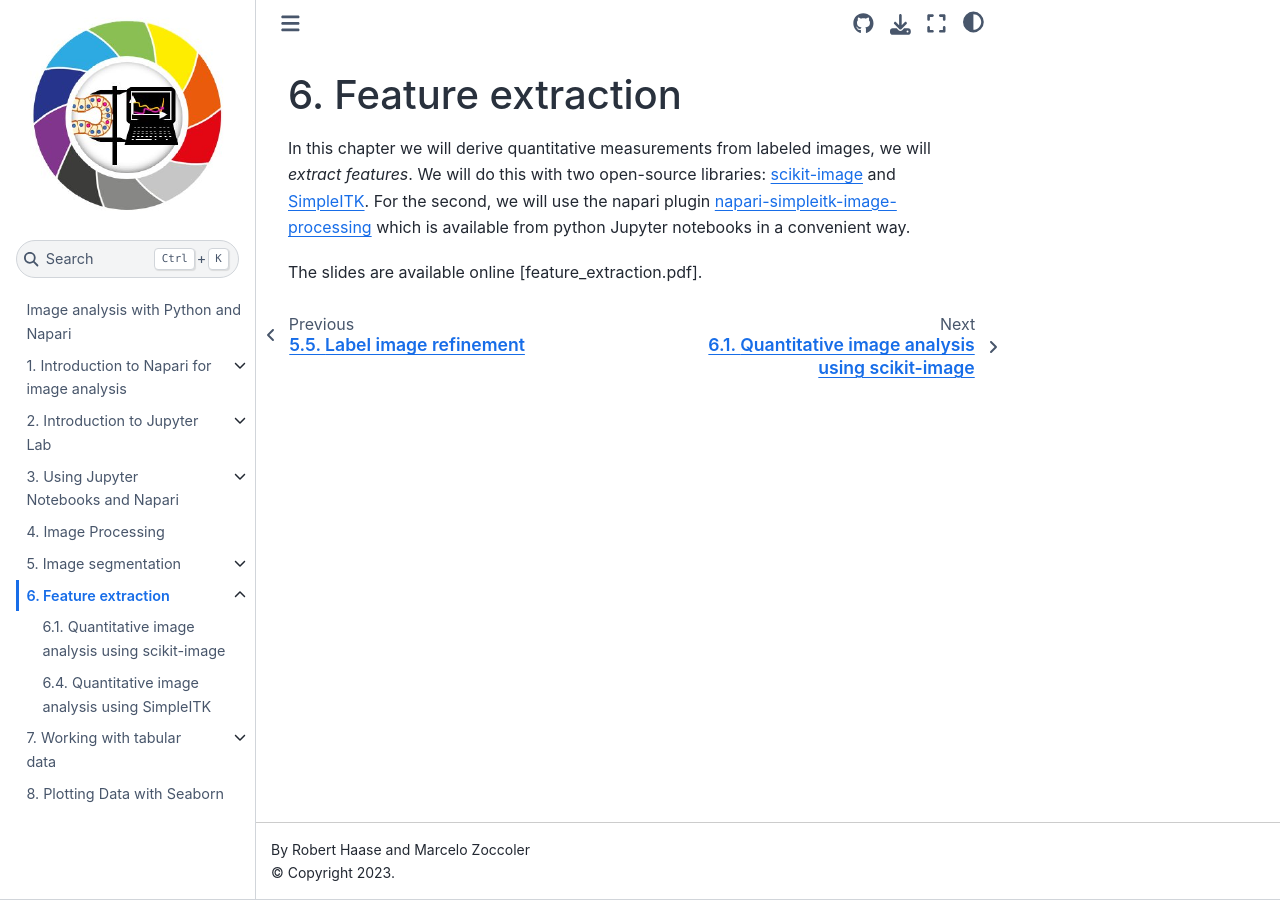
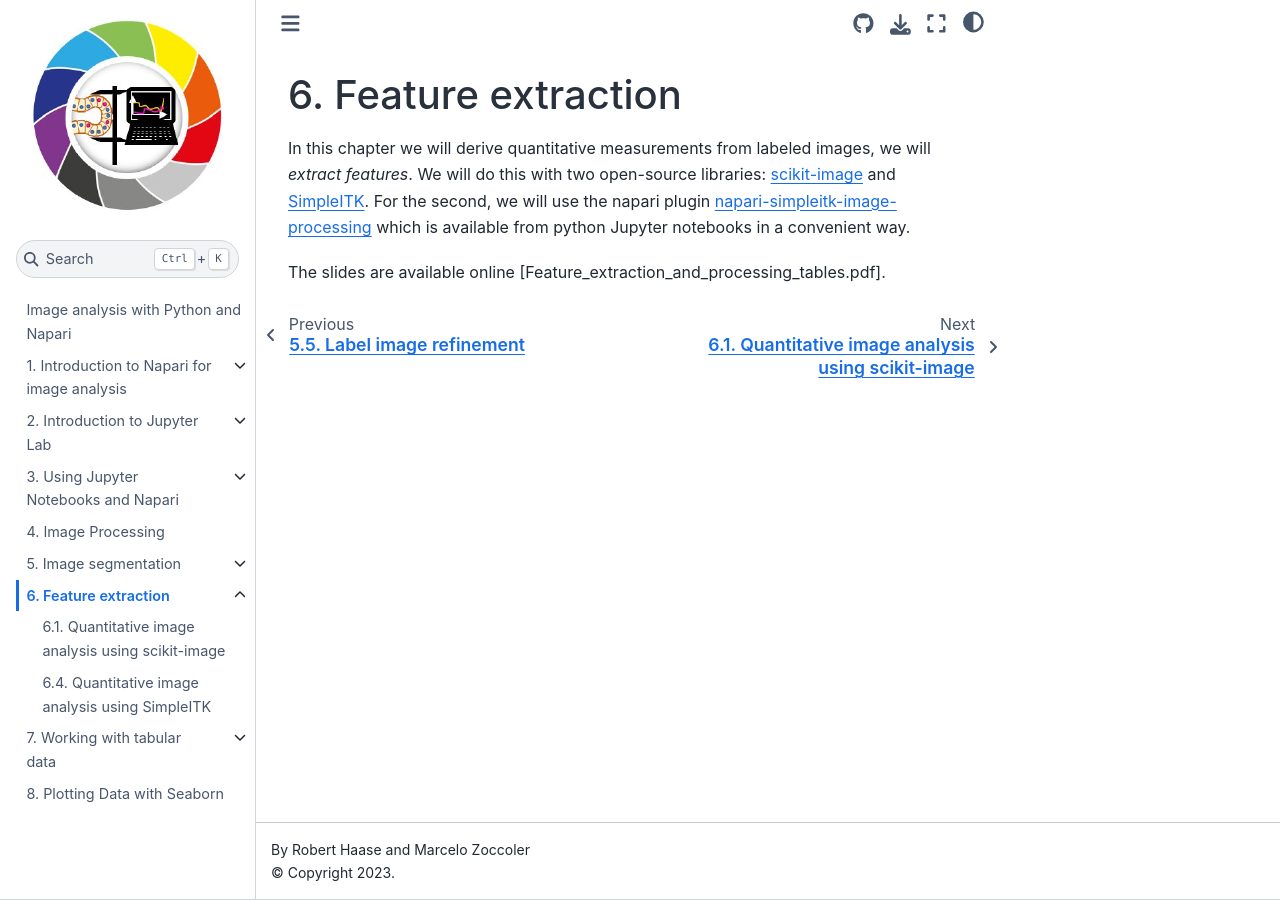
Before and after one commit to BiAPoL/HIP_Introduction_to_Napari_and_image_processing_with_Python_2022, a Jupyter Book: the page built from docs/08_Feature_extraction/readme.md, in a window 1280 px wide. Built offline with Jupyter Book 1.0.4 settings and Sphinx 7.4.7 and the Sphinx Book theme 1.1.4, drawn with Linux system fonts in a browser that asks for light colours; pages that are not in the unit, such as notebooks, are missing from menus.

Commit message:
adding slides

```diff
--- a/docs/08_Feature_extraction/readme.md
+++ b/docs/08_Feature_extraction/readme.md
@@ -1,4 +1,4 @@
 # Feature extraction
 In this chapter we will derive quantitative measurements from labeled images, we will _extract features_. We will do this with two open-source libraries: [scikit-image](https://scikit-image.org/) and [SimpleITK](https://simpleitk.org/). For the second, we will use the napari plugin [napari-simpleitk-image-processing](https://www.napari-hub.org/plugins/napari-simpleitk-image-processing) which is available from python Jupyter notebooks in a convenient way.
 
-The slides are available online [feature_extraction.pdf].
+The slides are available online [Feature_extraction_and_processing_tables.pdf].
```
Also changed, not shown: 3 other files.
